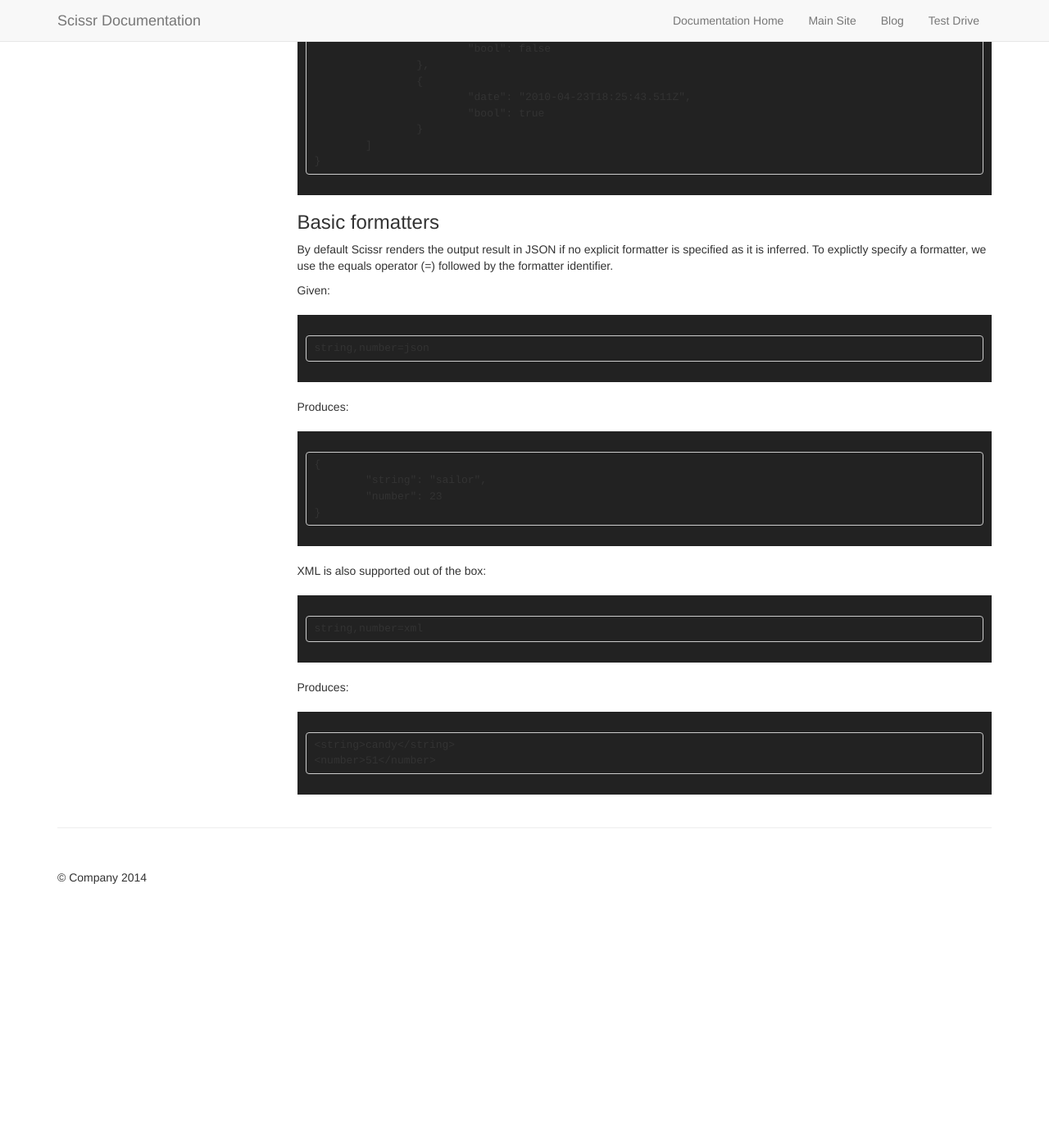
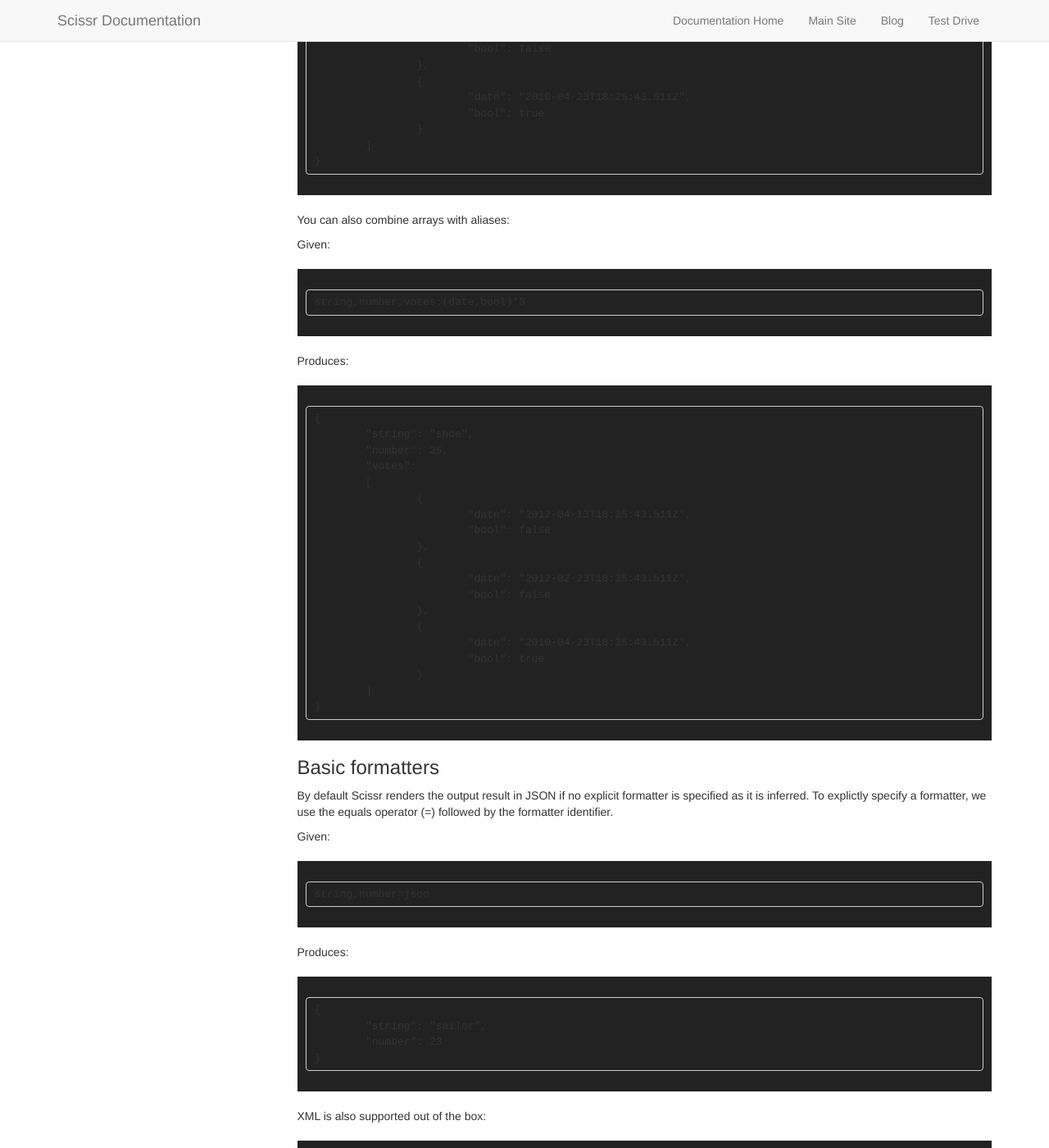
Before and after one commit to Scissr/scissr-docs, a Jekyll site: the page built from roadmap/v0-1/index.md, in a window 1280 px wide and 1400 px high, scrolled down 4891 px. Shown: the whole window at 82% size. Built offline with Jekyll 4.4.1, drawn with Linux system fonts in a browser that asks for light colours; nearby versions of some CDN libraries; before the commit the page ends 6011 px from its top, so only the background shows below that.

Commit message:
Added alias example to multiple levels

```diff
--- a/roadmap/v0-1/index.md
+++ b/roadmap/v0-1/index.md
@@ -184,6 +184,34 @@ Produces:
 		]
 	}
 
+You can also combine arrays with aliases:
+
+Given:
+
+	string,number,votes:(date,bool)*3
+
+Produces:
+
+	{
+		"string": "shoe",
+		"number": 25,
+		"votes":
+		[
+			{
+				"date": "2012-04-13T18:25:43.511Z",
+				"bool": false
+			},
+			{
+				"date": "2012-02-23T18:25:43.511Z",
+				"bool": false
+			},
+			{
+				"date": "2010-04-23T18:25:43.511Z",
+				"bool": true
+			}
+		]
+	}
+
 ###<a name="basic-formatters"></a>Basic formatters
 By default Scissr renders the output result in JSON if no explicit formatter is specified as it is inferred. To explictly specify a formatter, we use the equals operator (=) followed by the formatter identifier.
 
```
